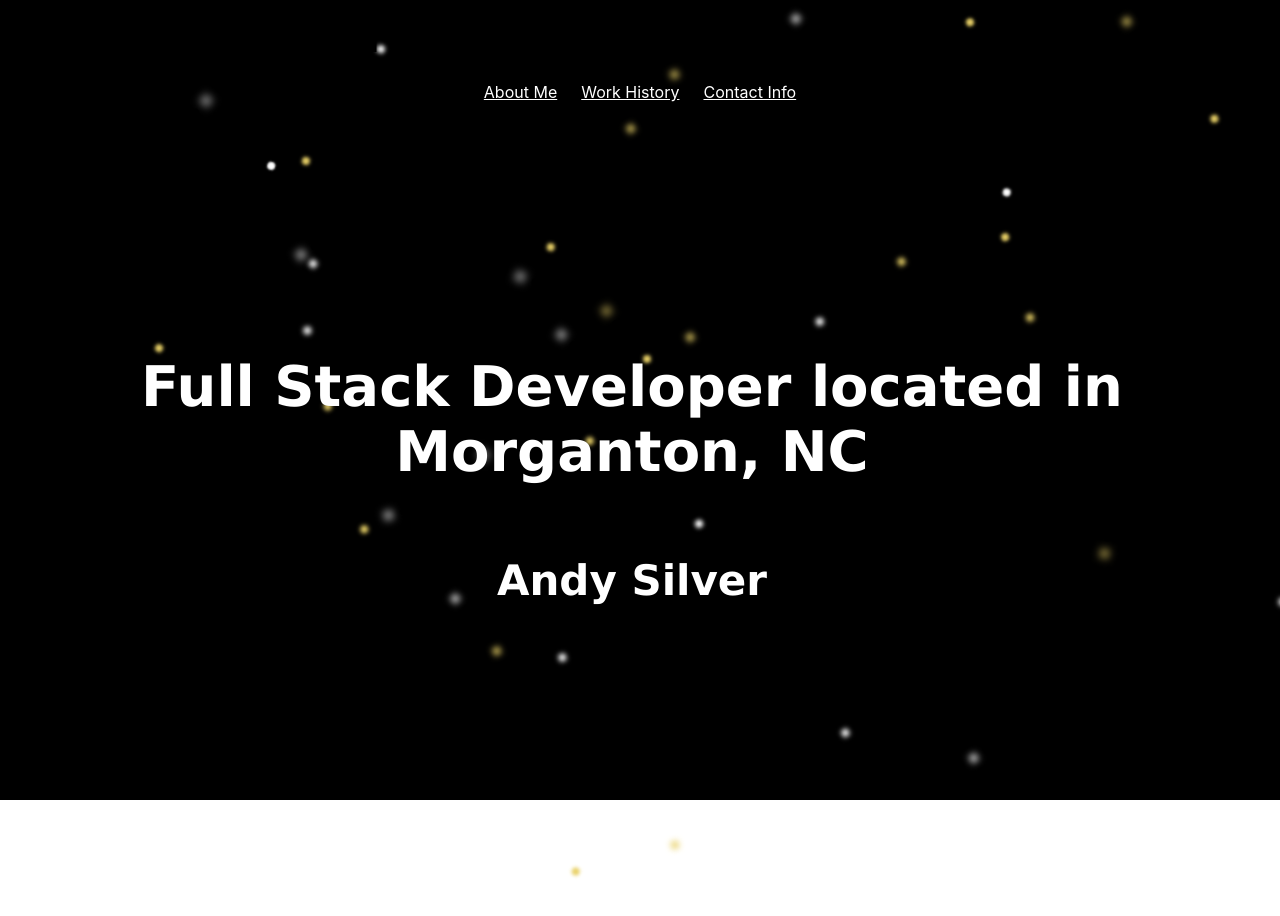
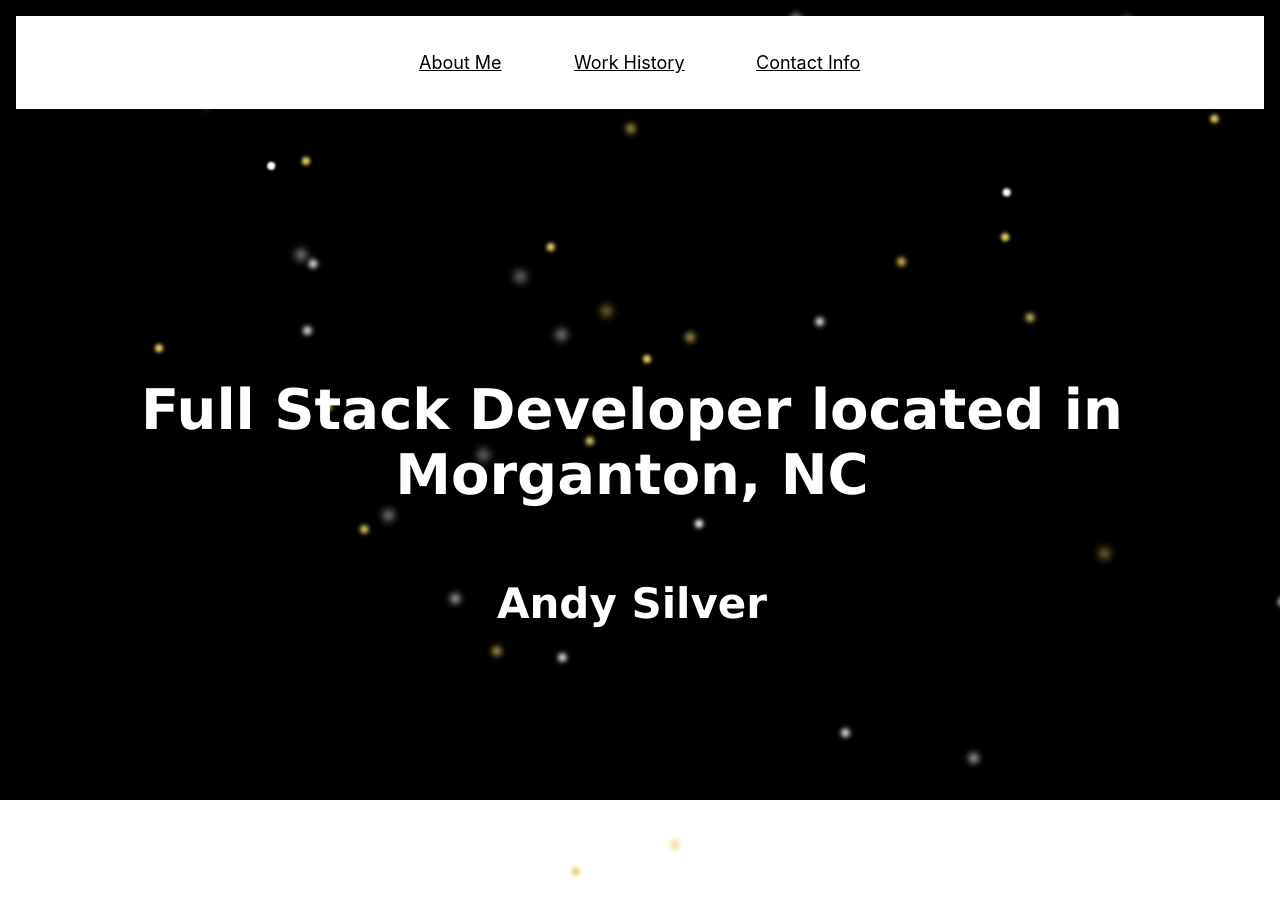
Before and after one commit to 13Smat/MySite, a React (Create React App) app: page / in a window 1280 px wide. Shown: the top 916 px of the page. Built offline with nearby package versions, Linux system fonts and the light colour scheme.

Commit message:
Adding styles to nav

```diff
--- a/package.json
+++ b/package.json
@@ -6,6 +6,7 @@
     "@testing-library/jest-dom": "^4.2.4",
     "@testing-library/react": "^9.4.0",
     "@testing-library/user-event": "^7.2.1",
+    "hover.css": "^2.3.2",
     "react": "^16.12.0",
     "react-anchor-link-smooth-scroll": "^1.0.12",
     "react-dom": "^16.12.0",
--- a/public/index.html
+++ b/public/index.html
@@ -25,8 +25,7 @@
       work correctly both with client-side routing and a non-root public URL.
       Learn how to configure a non-root public URL by running `npm run build`.
     -->
-  <title>Andy Silver</title>
-  <h1>Professional Website for Andy Silver</h1>
+  <meta name="title" content="Andy Silver">
 </head>
 
 <body>
--- a/src/App.css
+++ b/src/App.css
@@ -42,9 +42,29 @@ section a {
 }
 
 .Nav-item{
-  padding: .75em;
+  padding: 1em;
+  margin: 1em;
+  color: black;
+  font-size: 1em;
+  background-color: white;
+  text-align: center;
+  font-size: large;
+  font-weight: 2000;
+  top: 0;
+}
+
+.Nav-bar{
+  margin: 1em;
+  background-color: white;
+  top: auto;
+  height: 100%;
+  position: relative;
+  overflow: hidden;
+}
+
+.Nav-item:hover{
+  background-color: black;
   color: white;
-  font-size: 1em;
 }
 
 .App-footer {
@@ -53,6 +73,22 @@ section a {
   padding: 2em;
   text-align: center;
   font-weight: 30;
+}
+
+.hvr-shrink {
+  display: inline-block;
+  vertical-align: middle;
+  -webkit-transform: perspective(1px) translateZ(0);
+  transform: perspective(1px) translateZ(0);
+  box-shadow: 0 0 1px rgba(0, 0, 0, 0);
+  -webkit-transition-duration: 0.3s;
+  transition-duration: 0.3s;
+  -webkit-transition-property: transform;
+  transition-property: transform;
+}
+.hvr-shrink:hover, .hvr-shrink:focus, .hvr-shrink:active {
+  -webkit-transform: scale(0.9);
+  transform: scale(0.9);
 }
 
 .panel{
--- a/src/App.js
+++ b/src/App.js
@@ -13,9 +13,11 @@ function App() {
             return <span></span>;
           })}
       </div>
-      <AnchorLink href="#About_Me" className="Nav-item">About Me</AnchorLink>
-      <AnchorLink href="#Recent_Work" className="Nav-item">Work History</AnchorLink>
-      <AnchorLink href="#Contact_Info" className="Nav-item">Contact Info</AnchorLink>
+      <div className="Nav-bar">
+        <AnchorLink href="#About_Me" className="Nav-item hvr-shrink">About Me</AnchorLink>
+        <AnchorLink href="#Recent_Work" className="Nav-item hvr-shrink">Work History</AnchorLink>
+        <AnchorLink href="#Contact_Info" className="Nav-item hvr-shrink">Contact Info</AnchorLink>
+      </div>
       <header className="App-header">
         <h1>Full Stack Developer located in Morganton, NC</h1>
         <h2>Andy Silver</h2>
```
Also changed, not shown: 1 other file (tests, documents, lock files or other folders).
